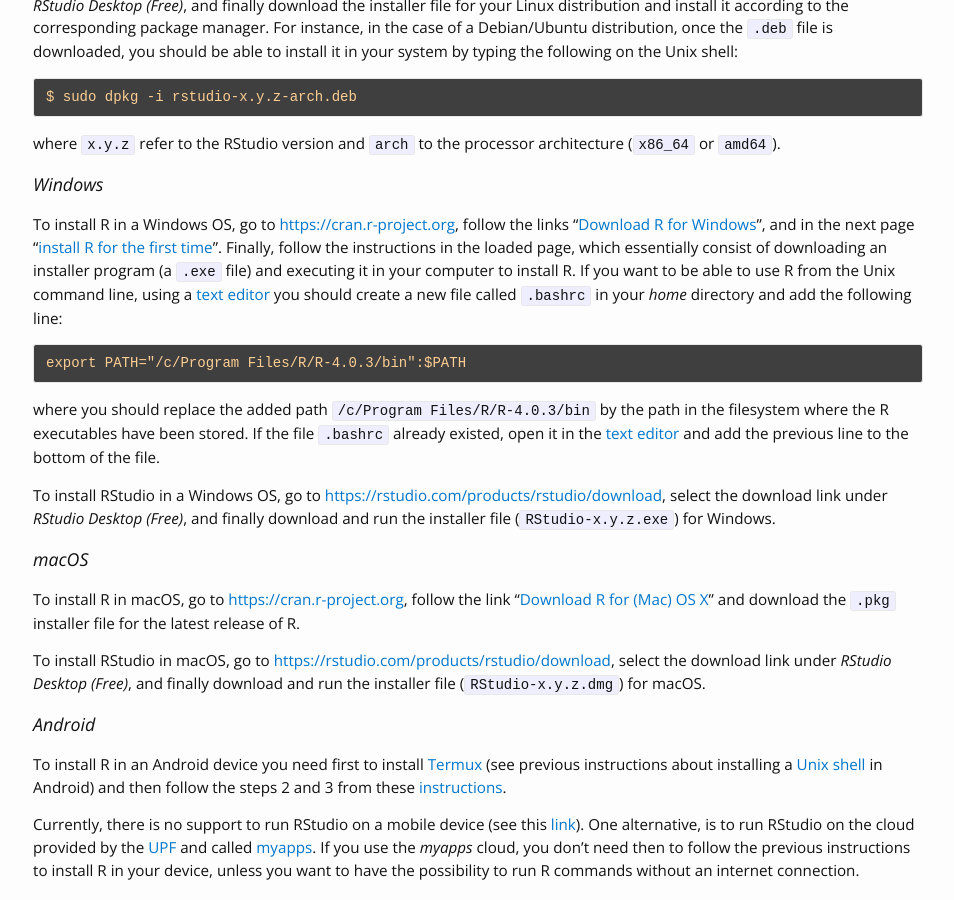
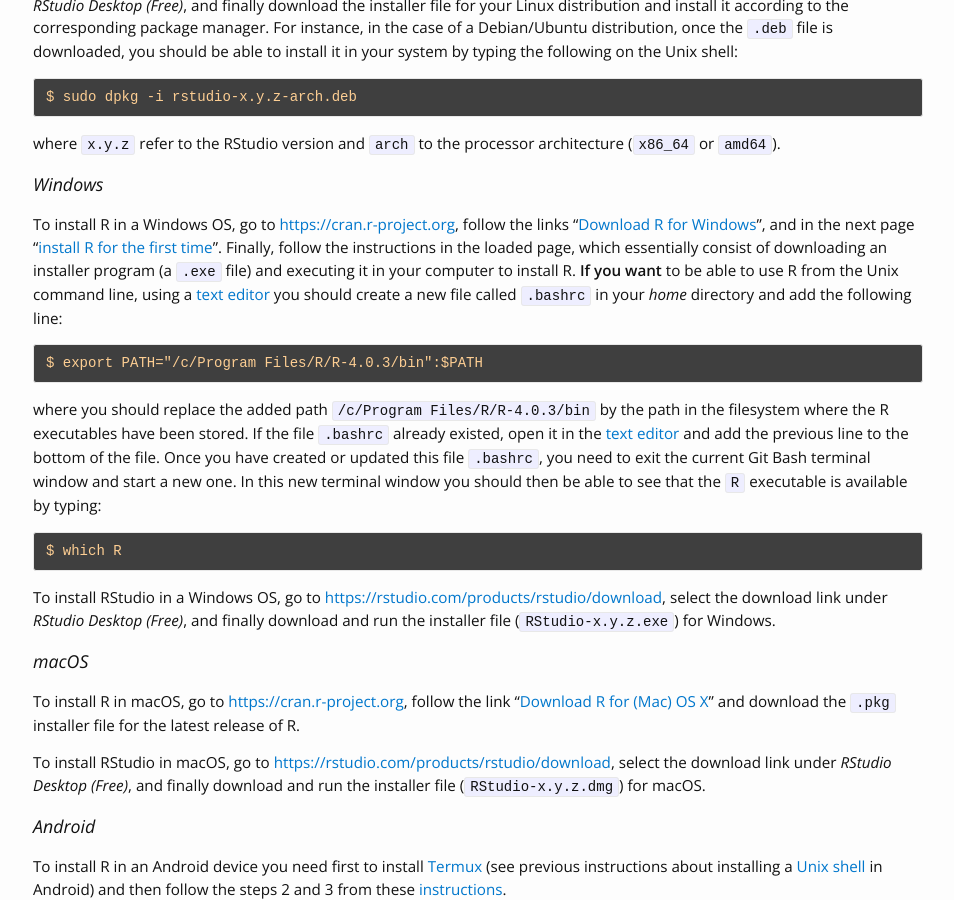
Before and after one commit to funcompbio/funcompbio.github.io, a Jekyll site: the page built from setup.md, in a window 1280 px wide and 900 px high, scrolled down 6888 px. Shown: the whole window, without its empty margins (162-1116 px from the left). Built offline with Jekyll 4.4.1, drawn with Linux system fonts in a browser that asks for light colours; nearby versions of some CDN libraries.

Commit message:
Updated setup instructions for starting R on Git Bash for Windows.

````diff
--- a/setup.md
+++ b/setup.md
@@ -423,17 +423,24 @@
 "[install R for the first time](https://cran.r-project.org/bin/windows/base)".
 Finally, follow the instructions in the loaded page, which essentially consist
 of downloading an installer program (a `.exe` file) and executing it in your
-computer to install R. If you want to be able to use R from the Unix command
+computer to install R. **If you want** to be able to use R from the Unix command
 line, using a [text editor](#text-editor) you should create a new file called
 `.bashrc` in your _home_ directory and add the following line:
 
 ```
-export PATH="/c/Program Files/R/R-4.0.3/bin":$PATH
+$ export PATH="/c/Program Files/R/R-4.0.3/bin":$PATH
 ```
 where you should replace the added path `/c/Program Files/R/R-4.0.3/bin` by the path
 in the filesystem where the R executables have been stored. If the file `.bashrc`
 already existed, open it in the [text editor](#text-editor) and add the previous line
-to the bottom of the file.
+to the bottom of the file. Once you have created or updated this file `.bashrc`, you
+need to exit the current Git Bash terminal window and start a new one. In this new
+terminal window you should then be able to see that the `R` executable is available
+by typing:
+
+```
+$ which R
+```
 
 To install RStudio in a Windows OS, go to
 [https://rstudio.com/products/rstudio/download](https://rstudio.com/products/rstudio/download),
````
